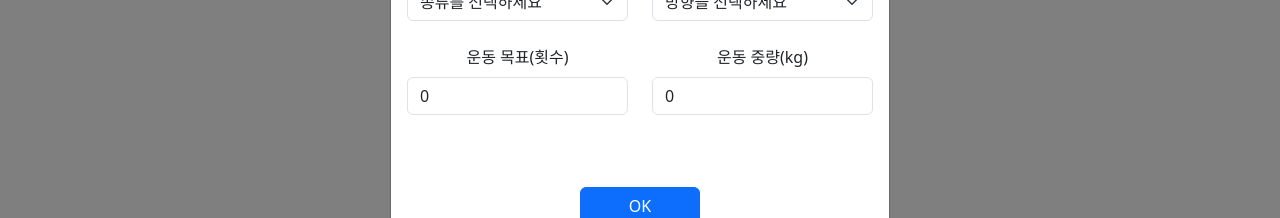
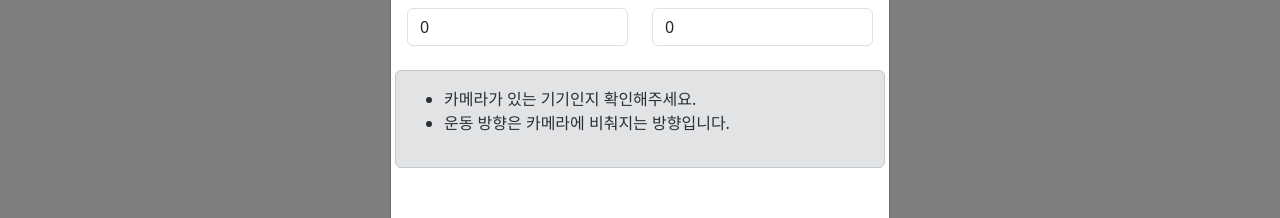
Before and after one commit to SG-Capstone-SHrack/SHrack-front, a React (Create React App) app: page /home in a window 1280 px wide. Both pictures are taken after a click on the button "🏋️". Shown: the part 350-568 px from the top of the page. Built offline with nearby package versions, Linux system fonts and the light colour scheme; no server answers.

Commit message:
운동 시작 모달 : 안내 메세지 정렬

```diff
--- a/src/components/ExerciseStartModal.jsx
+++ b/src/components/ExerciseStartModal.jsx
@@ -120,6 +120,19 @@ function ExerciseStartModal({ isModalShow, setModalShow }) {
             </Row>
             <br />
             <Row>
+              <Alert variant="secondary">
+                <ul>
+                  <li style={{ textAlign: 'left' }}>
+                    카메라가 있는 기기인지 확인해주세요.{' '}
+                  </li>
+                  <li style={{ textAlign: 'left' }}>
+                    운동 방향은 카메라에 비춰지는 방향입니다.
+                  </li>
+                </ul>
+              </Alert>
+            </Row>
+            <br />
+            <Row>
               {isAlert && (
                 <Alert variant="warning">
                   운동 종류와 운동 목표, 방향을 선택해주세요
```
